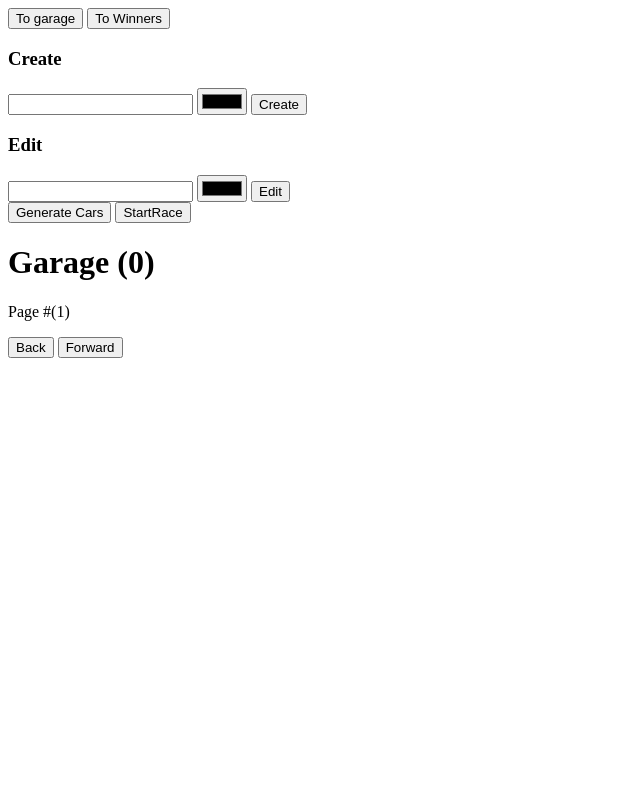
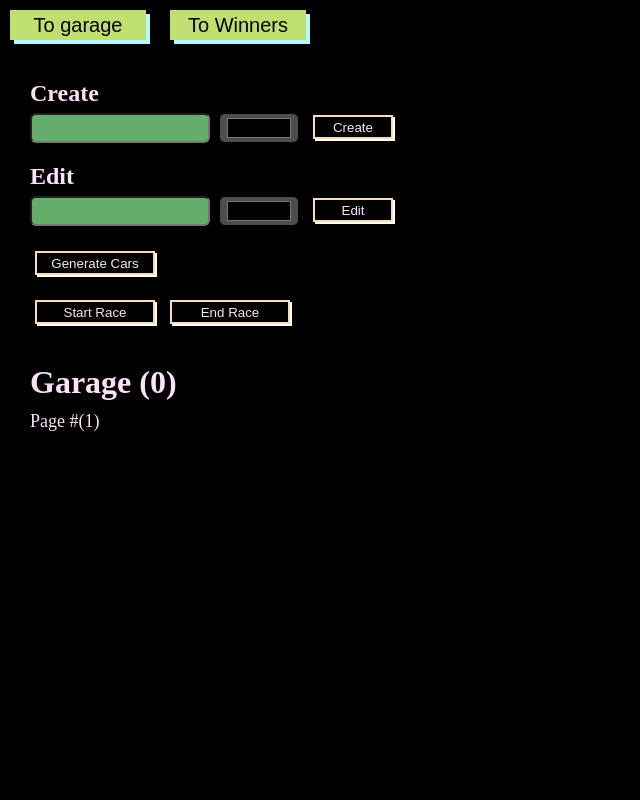
Before and after one commit to ColniIIIko/async-race, a website built with webpack: page async-race/src/index.html in a window 1280 px wide. Shown: the top 800 px of the page, without its empty margins (0-640 px from the left). Built offline with nearby package versions, Linux system fonts and the light colour scheme; files whose address does not match are found by name.

Commit message:
feat: add styling

```diff
--- a/async-race/src/components/View/CarSpot.ts
+++ b/async-race/src/components/View/CarSpot.ts
@@ -1,6 +1,5 @@
 import { DriveController } from '../DriveController/DriveController';
 import { Car } from '../types/types';
-import './carSpot.scss';
 
 const driveController = new DriveController();
 
--- a/async-race/src/components/View/carSpot.scss
+++ /dev/null
@@ -1,32 +0,0 @@
-.car-spot{
-    display: flex;
-    flex-direction: column;
-
-    &_selected{
-        border: 3px solid red;
-    }
-}
-
-.car-control{
-    display: flex;
-    align-items: center;
-    column-gap: 10px;
-}
-
-.car-road{
-    display: inline-block;
-    width: 90vw;
-    height: 5px;
-    border-bottom: 3px dashed #000;
-    position: relative;
-}
-
-.car-road::after{
-    content: '';
-    position: absolute;
-    right: 100px;
-    bottom: 0;
-    background-image: url('https://www.svgrepo.com/show/26990/flag.svg');
-    height: 40px;
-    width: 40px;
-}
--- /dev/null
+++ b/async-race/src/global.scss
@@ -0,0 +1,43 @@
+@mixin hover-btn($translation) {
+    transition: all .2s linear;
+    cursor: pointer;
+
+    &:hover{
+        transform: $translation;
+        box-shadow: none;
+    }
+}
+
+*{
+    margin: 0;
+    padding: 0;
+    box-sizing: border-box;
+    background-color: #000;
+    color: rgb(253, 226, 249);
+}
+
+.root{
+    margin: 10px;
+
+    &__btn{
+        width: 136px;
+        height: 30px;
+        margin-right: 20px;
+        border: none;
+        background: rgba(198, 233, 118, 0.966);
+        box-shadow: rgb(182, 249, 250) 4px 4px;
+        color:#000;
+        font-size: 20px;
+        @include hover-btn(translate(4px,4px));
+
+    }
+}
+
+.content{
+    margin: 40px 20px;
+}
+
+@import './styles/garage';
+@import './styles/pagination';
+@import './styles/carSpot';
+@import './styles/winners';
--- a/async-race/src/index.html
+++ b/async-race/src/index.html
@@ -9,37 +9,42 @@
   <body>
 
     <template id="root">
-      <button class="garage-btn">To garage</button>
-      <button class="winners-btn">To Winners</button>
-      <div class="content"></div>
+      <div class="root">
+        <button class="garage-btn root__btn">To garage</button>
+        <button class="winners-btn root__btn">To Winners</button>
+        <div class="content"></div>
+      </div>
     </template>
 
     <template id="garage">
       <div class="garage">
         <div class="create-car">
           <form class="create-car__form">
-            <h3>Create</h3>
-            <input type="text" class="create-car-name">
-            <input type="color" class="create-car-color">
-            <button class="create-car__btn">Create</button>
+            <h3 class="form-title">Create</h3>
+            <input type="text" class="create-car-name garage__input">
+            <input type="color" class="create-car-color garage__input">
+            <button class="create-car__btn garage__btn">Create</button>
           </form>
         </div>
         <div class="edit-car">
           <form class="edit-car__form">
-            <h3>Edit</h3>
-            <input type="text" class="edit-car-name">
-            <input type="color" class="edit-car-color">
-            <button class="edit-car__btn">Edit</button>
+            <h3 class="form-title">Edit</h3>
+            <input type="text" class="edit-car-name garage__input">
+            <input type="color" class="edit-car-color garage__input">
+            <button class="edit-car__btn garage__btn">Edit</button>
           </form>
         </div>
         <button class="garage__generate-btn">Generate Cars</button>
-        <button class="garage__race-btn">StartRace</button>
+        <div class="race-controls">
+          <button class="garage__race-btn">Start Race</button>
+          <button class="garage__race-end-btn">End Race</button>
+        </div>
         <h1 class="garage__title">Garage</h1>
         <p class="garage__page"></p>
         <div class="garage-spots"></div>
         <div class="pagination-control">
-          <button class="pagination-control__backward">Back</button>
-          <button class="pagination-control__forward">Forward</button>
+          <button class="pagination-control__backward">&lt;</button>
+          <button class="pagination-control__forward">></button>
         </div>
       </div>
     </template>
@@ -95,7 +100,7 @@
       <h1 class="winners__title">Garage</h1>
       <p class="winners__page"></p>
       <table class="winners">
-        <thead class="Winners__head">
+        <thead class="winners__head">
           <th class="winners__head__number">Number</th>
           <th class="winners__head__car">Car</th>
           <th class="winners__head__name">Name</th>
@@ -107,8 +112,8 @@
         </tbody>
       </table>
       <div class="pagination-control">
-        <button class="pagination-control__backward">Back</button>
-        <button class="pagination-control__forward">Forward</button>
+        <button class="pagination-control__backward">&lt;</button>
+        <button class="pagination-control__forward">></button>
       </div>
     </template>
 
--- a/async-race/src/index.ts
+++ b/async-race/src/index.ts
@@ -1,4 +1,5 @@
 import { App } from './components/App/app';
+import './global.scss';
 
 const app = new App();
 app.start();
--- /dev/null
+++ b/async-race/src/styles/_carSpot.scss
@@ -0,0 +1,68 @@
+.car-spot{
+    display: flex;
+    flex-direction: column;
+    position: relative;
+    width: 90vw;
+    margin: 20px auto;
+
+
+    &_selected::after{
+        content: 'selected';
+        position: absolute;
+        left:25%;
+        top:4px;
+        font-size: 20px;
+        color: rgb(99, 235, 111);
+    }
+}
+
+.car-control{
+    display: flex;
+    align-items: center;
+    column-gap: 10px;
+}
+
+.car-road{
+    display: inline-block;
+    width: 100%;
+    height: 5px;
+    border-bottom: 3px dashed rgb(255, 255, 255);
+    position: relative;
+    margin-bottom: 5px;
+}
+
+.car-road::after{
+    content: '|';
+    position: absolute;
+    right: 100px;
+    bottom: 0;
+    color:white;
+    background-image: url('https://www.svgrepo.com/show/26990/flag.svg');
+    height: 40px;
+    width: 40px;
+}
+
+.car-title{
+    margin-bottom: 10px;
+}
+
+.car-buttons__drive,
+.car-buttons__stop{
+    width: 50px;
+        height: 24px;
+        border: 2px solid wheat;
+        box-shadow: #FFF 1px 1px;
+        border-radius: 8px;
+        margin-left: 5px;
+
+        @include hover-btn(translate(1px,1px));
+}
+
+.car-button-delete{
+    width: 50px;
+        height: 24px;
+        border: 2px solid rgb(245, 179, 179);
+        box-shadow: rgb(250, 147, 147) 1px 1px;
+
+        @include hover-btn(translate(1px,1px));
+}
--- /dev/null
+++ b/async-race/src/styles/_garage.scss
@@ -0,0 +1,84 @@
+.garage{
+    &__input{
+        width: 180px;
+        height: 30px;
+        outline: none;
+        vertical-align: middle;
+        font-size: 20px;
+        border-radius: 6px;
+        background-color: rgb(101, 173, 107);
+        color:#000;
+        padding: 0 5px;
+        margin-right: 5px;
+
+        &::placeholder{
+            color:rgba(27, 24, 24, 0.822)
+        }
+    }
+
+    &__btn{
+        width: 80px;
+        height: 24px;
+        border: 2px solid wheat;
+        box-shadow: #FFF 2px 2px;
+        margin-left: 5px;
+
+        @include hover-btn(translate(2px,2px));
+
+    }
+
+    &__generate-btn{
+        margin: 25px 0px;
+        width: 120px;
+        height: 24px;
+        border: 2px solid wheat;
+        box-shadow: #FFF 2px 2px;
+        margin-left: 5px;
+
+        @include hover-btn(translate(2px,2px));
+    }
+
+    &__title{
+        margin-bottom: 10px;
+    }
+
+    &__page{
+        font-size: 18px;
+        margin-bottom: 40px;
+    }
+}
+
+.garage-spots{
+    height: 900px;
+}
+
+.form-title{
+    margin-bottom: 6px;
+    font-size: 24px;
+}
+
+.create-car-color,
+.edit-car-color{
+    width: 80px;
+    background-color: rgb(78, 76, 76);
+}
+
+.create-car{
+    margin-bottom: 20px;
+}
+
+.race-controls{
+    display: flex;
+    column-gap: 10px;
+    margin-bottom: 40px;
+
+    & *{
+        width: 120px;
+        height: 24px;
+        border: 2px solid wheat;
+        box-shadow: #FFF 2px 2px;
+        margin-left: 5px;
+
+        @include hover-btn(translate(2px,2px));
+    }
+}
--- /dev/null
+++ b/async-race/src/styles/_pagination.scss
@@ -0,0 +1,9 @@
+.pagination-control > *{
+    width: 40px;
+    height: 30px;
+    border: 2px solid wheat;
+    box-shadow: #FFF 2px 2px;
+    margin-left: 5px;
+
+    @include hover-btn(translate(2px,2px));
+}
--- /dev/null
+++ b/async-race/src/styles/_winners.scss
@@ -0,0 +1,27 @@
+.winners{
+    border: 1px solid wheat;
+    border-collapse: collapse;
+    margin-bottom: 20px;
+
+    &__title{
+        margin-bottom: 10px;
+    }
+
+    &__page{
+        font-size: 18px;
+        margin-bottom: 40px;
+    }
+
+    &__head th{
+        padding: 2px 10px;
+        text-align: center;
+        background-color: rgb(214, 209, 199);
+        color: black
+    }
+
+    &__content td{
+        padding: 2px 10px;
+        text-align: center;
+    }
+
+}
```
